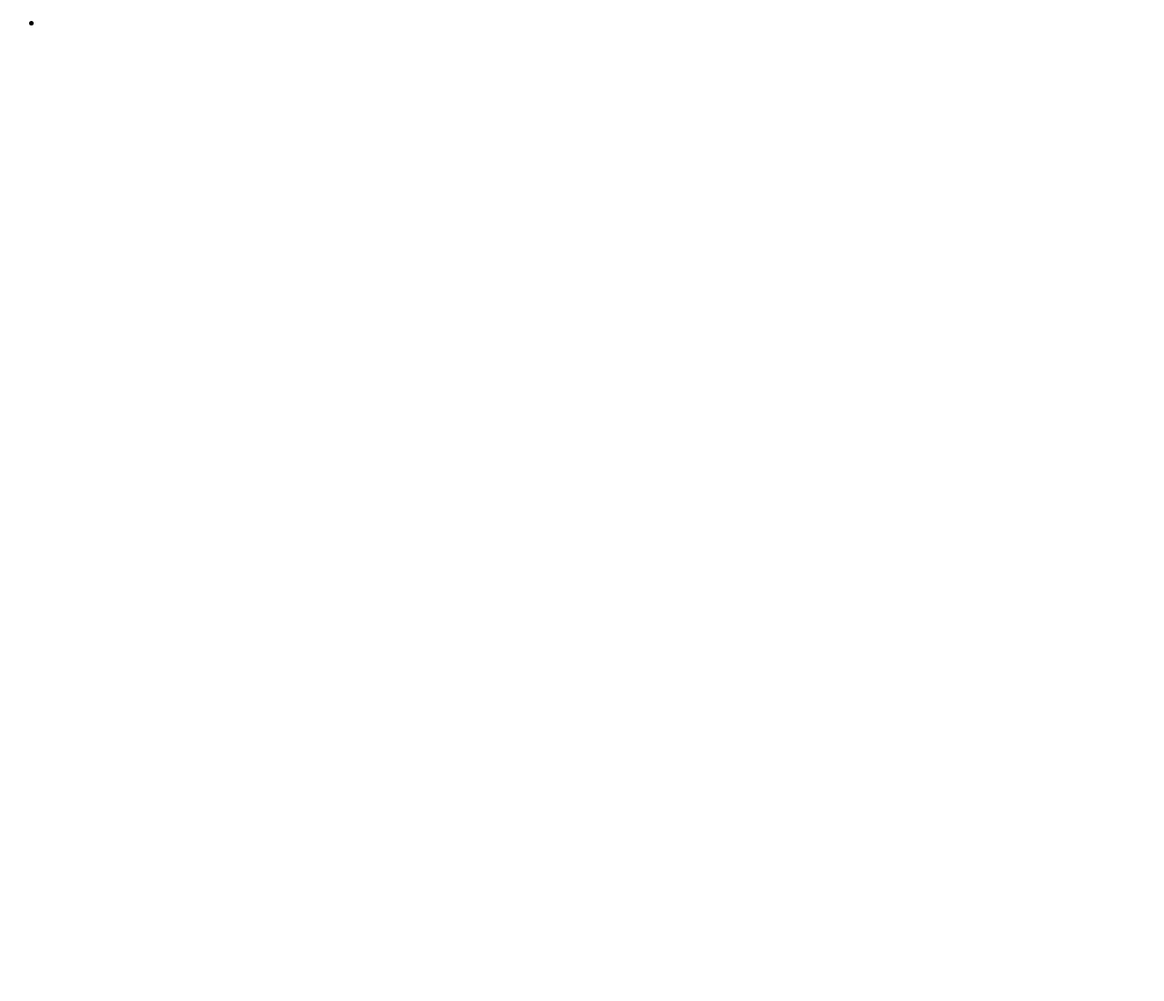
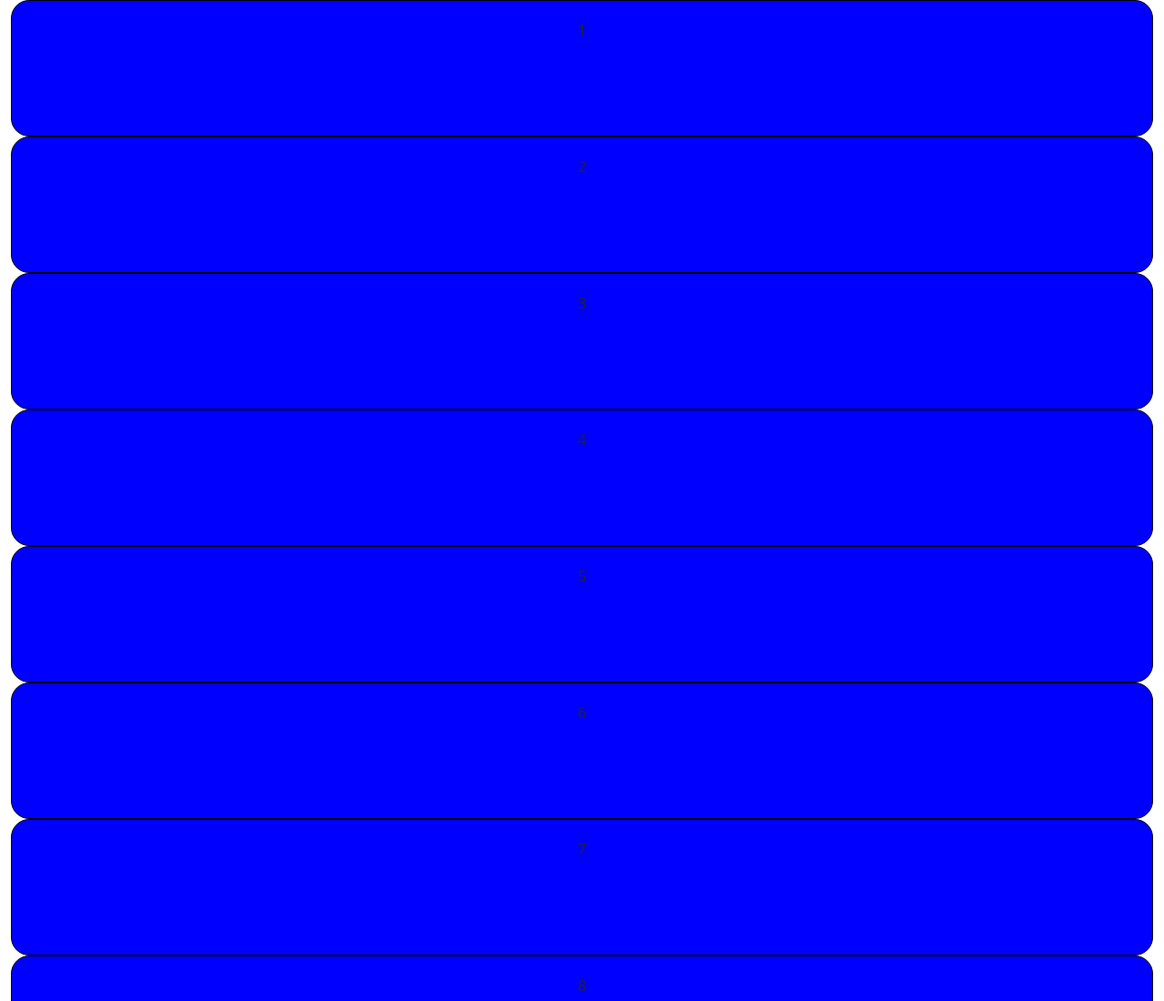
Before and after one commit to Julian2206/js-fizzbuzz, a plain HTML site: page index.html in a window 1280 px wide. Shown: the top 1100 px of the page at 91% size. Before the commit the page ends 800 px from the top, so only its background shows below. Drawn offline with nearby package versions, Linux system fonts and the light colour scheme.

Commit message:
bonus-1(mod.1 added some box)

```diff
--- a/index.html
+++ b/index.html
@@ -4,12 +4,25 @@
     <meta charset="UTF-8" />
     <meta http-equiv="X-UA-Compatible" content="IE=edge" />
     <meta name="viewport" content="width=device-width, initial-scale=1.0" />
+    <!-- Bootstrap -->
+    <link
+      href="https://cdn.jsdelivr.net/npm/bootstrap@5.2.0-beta1/dist/css/bootstrap.min.css"
+      rel="stylesheet"
+      integrity="sha384-0evHe/X+R7YkIZDRvuzKMRqM+OrBnVFBL6DOitfPri4tjfHxaWutUpFmBp4vmVor"
+      crossorigin="anonymous"
+    />
+    <!-- style css -->
+    <link rel="stylesheet" href="style.css" />
     <title>Document</title>
   </head>
   <body>
-    <ul>
-      <li></li>
-    </ul>
+    <main>
+      <!-- boxes -->
+      <div class="container-fluid">
+        <div class="col-12" id="fizzBox"></div>
+      </div>
+    </main>
   </body>
+  <!-- js -->
   <script src="script.js"></script>
 </html>
--- a/script.js
+++ b/script.js
@@ -29,36 +29,30 @@ Se sei a corto di idee per lo stile,
 potresti prendere spunto dallo screenshot fornito in consegna.
 Buon lavoro e buon divertimento! */
 
-/* for (let i = 1; i < 100; i++) ; console.log(i)
-  if (i % 3 == 0) console.log("Fizz");
+/* for (let i = 1; i <= 100; i++) {
+  if (i % 3 == 0 && i % 5 == 0) console.log("FizzBuzz");
+  else if (i % 3 == 0) console.log("Fizz");
   else if (i % 5 == 0) console.log("Buzz");
-
-  else if (i % 3 == 0 && i % 5 == 0) console.log("FizzBuzz");
-
-    else if (i % 3 == 0) && (i % 5 == 0) console.log("FizzBuzz");
-
-
-  else console.log("FizzBuzz");
- */
-
-/* for (let i = 1; i < 100; i++) {
-  console.log(i);
-  if (i % 3 == 0) console.log("Fizz");
-  else if (i % 5 == 0) console.log("Buzz");
-
+  else console.log(i);
 } */
 
-/* for (let i = 1; i < 100; i++) {
-  if (i % 3 == 0 && i % 5 == 0);
-    console.log("FizzBuzz");
-  else if (i % 3 == 0); console.log("Fizz");
-  else if (i % 5 == 0); console.log("Buzz");
+/* for (let i = 1; i <= 100; i++) {
+  if (i % 3 == 0 && i % 5 == 0) console.log("FizzBuzz");
+  else if (i % 3 == 0) console.log("Fizz");
+  else if (i % 5 == 0) console.log("Buzz");
   else console.log(i);
 } */
+
+const box = document.getElementById("fizzBox");
 
 for (let i = 1; i <= 100; i++) {
   if (i % 3 == 0 && i % 5 == 0) console.log("FizzBuzz");
   else if (i % 3 == 0) console.log("Fizz");
   else if (i % 5 == 0) console.log("Buzz");
   else console.log(i);
+
+  const newBox = document.createElement("div");
+  newBox.classList.add("col-12", "ms-box");
+  newBox.innerHTML = i;
+  box.append(newBox);
 }
--- /dev/null
+++ b/style.css
@@ -0,0 +1,14 @@
+* {
+  padding: 0;
+  margin: 0;
+  box-sizing: border-box;
+}
+
+div.col-12.ms-box {
+  height: 150px;
+  padding: 20px;
+  border-radius: 20px;
+  border: 1px solid #040404;
+  background-color: blue;
+  text-align: center;
+}
```
